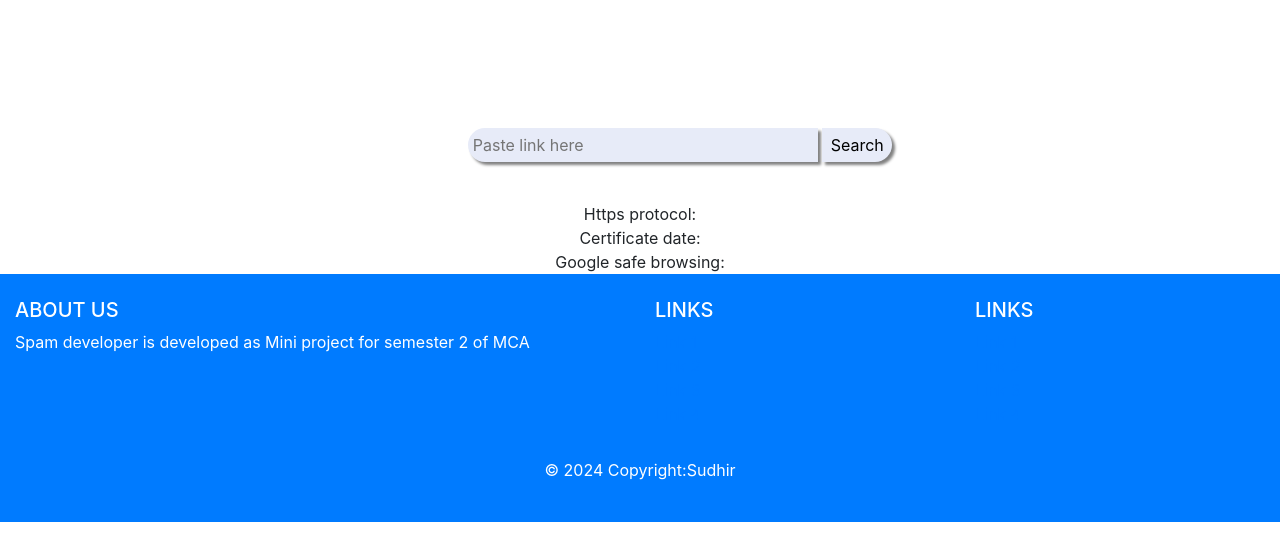
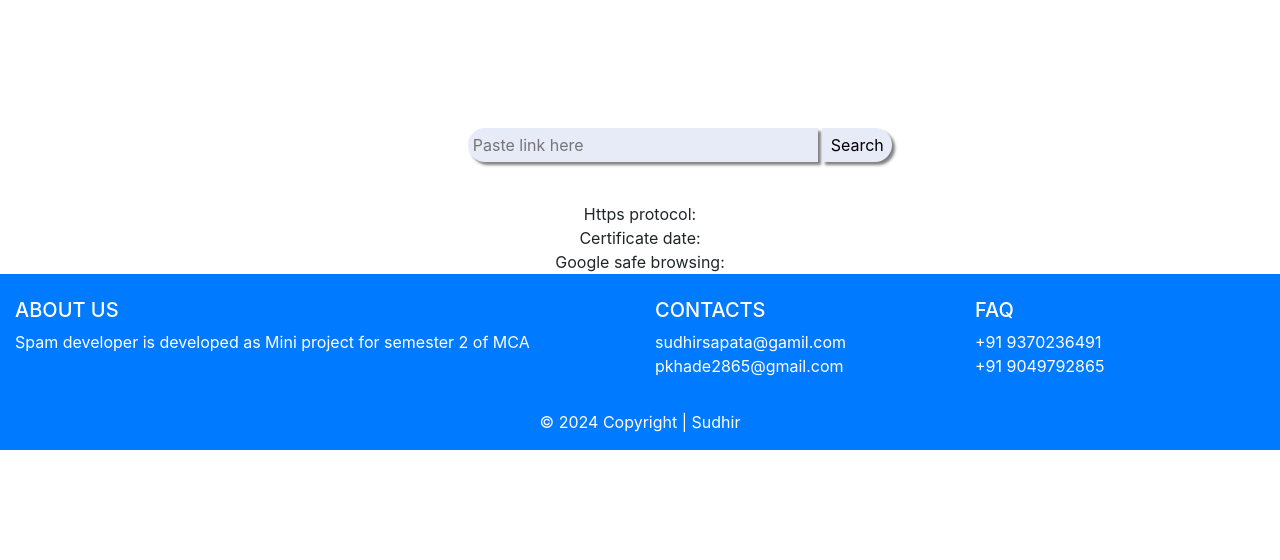
Before and after one commit to prathameshkhade/spam-detector, a website: page public/index.html in a window 1280 px wide. Shown: the part 62-622 px from the top of the page. Drawn offline with Linux system fonts and the light colour scheme.

Commit message:
added - About and Contacts

```diff
--- a/public/index.html
+++ b/public/index.html
@@ -135,7 +135,7 @@
     </div>
 
     <!-- Footer -->
-    <footer
+    	<footer
       class="page-footer font-small blue pt-4"
       style="background-color: #007bff; color: white"
     >
@@ -149,29 +149,26 @@
             <h5 class="text-uppercase">About us</h5>
             <p>
               Spam developer is developed as Mini project for semester 2 of MCA
-            </p>
-          </div>
+            </p>                                                                                            </div>
           <!-- Grid column -->
 
           <hr class="clearfix w-100 d-md-none pb-3" />
 
           <!-- Grid column -->
-          <div class="col-md-3 mb-md-0 mb-3">
-            <!-- Links -->
-            <h5 class="text-uppercase">Links</h5>
+          <div class="col-md-3 mb-md-0 mb-3">                                                                 <!-- Links -->
+            <h5 class="text-uppercase">Contacts</h5>
 
             <ul class="list-unstyled" style="color: white">
               <li>
-                <a href="#!">Link 1</a>
+                <a href="#"></a>
         </li>
         <li>
-            <a href="#!">Link 2</a>
+            <a href="mailto:sudhirsapata@gamil.com"  style="color: white;">sudhirsapata@gamil.com</a>
+        </li>                                                                                             <li>
+            <a href="#!"></a>
         </li>
         <li>
-            <a href="#!">Link 3</a>
-        </li>
-        <li>
-            <a href="#!">Link 4</a>
+            <a href="mailto:pkhade2865@gmail.com" style="color: white;">pkhade2865@gmail.com</a>
         </li>
         </ul>
     </div>
@@ -180,20 +177,20 @@
     <!-- Grid column -->
     <div class="col-md-3 mb-md-0 mb-3">
         <!-- Links -->
-        <h5 class="text-uppercase">Links</h5>
+        <h5 class="text-uppercase">FAQ</h5>
 
         <ul class="list-unstyled">
             <li>
-                <a href="#!">Link 1</a>
+              <a href="tel:+919370236491" style="color: white;">+91 9370236491</a>
             </li>
             <li>
-                <a href="#!">Link 2</a>
+              <a href="#!"></a>
             </li>
             <li>
-                <a href="#!">Link 3</a>
+              <a href="tel:+919049792865" style="color: white;">+91 9049792865</a>
             </li>
             <li>
-                <a href="#!">Link 4</a>
+                <a href="#!"></a>
             </li>
         </ul>
     </div>
@@ -205,11 +202,9 @@
 
     <!-- Copyright -->
     <div class="footer-copyright text-center py-3">
-        © 2024 Copyright:Sudhir
-    </div>
+        © 2024 Copyright | Sudhir
+	</div>
     <!-- Copyright -->
-    <marquee behavior="this still under development project so the result may be wrong don't trust it unless it fully developed" direction="" style="color: white"></marquee>
-    </footer>
     <!-- Footer -->
 </body>
 
```
